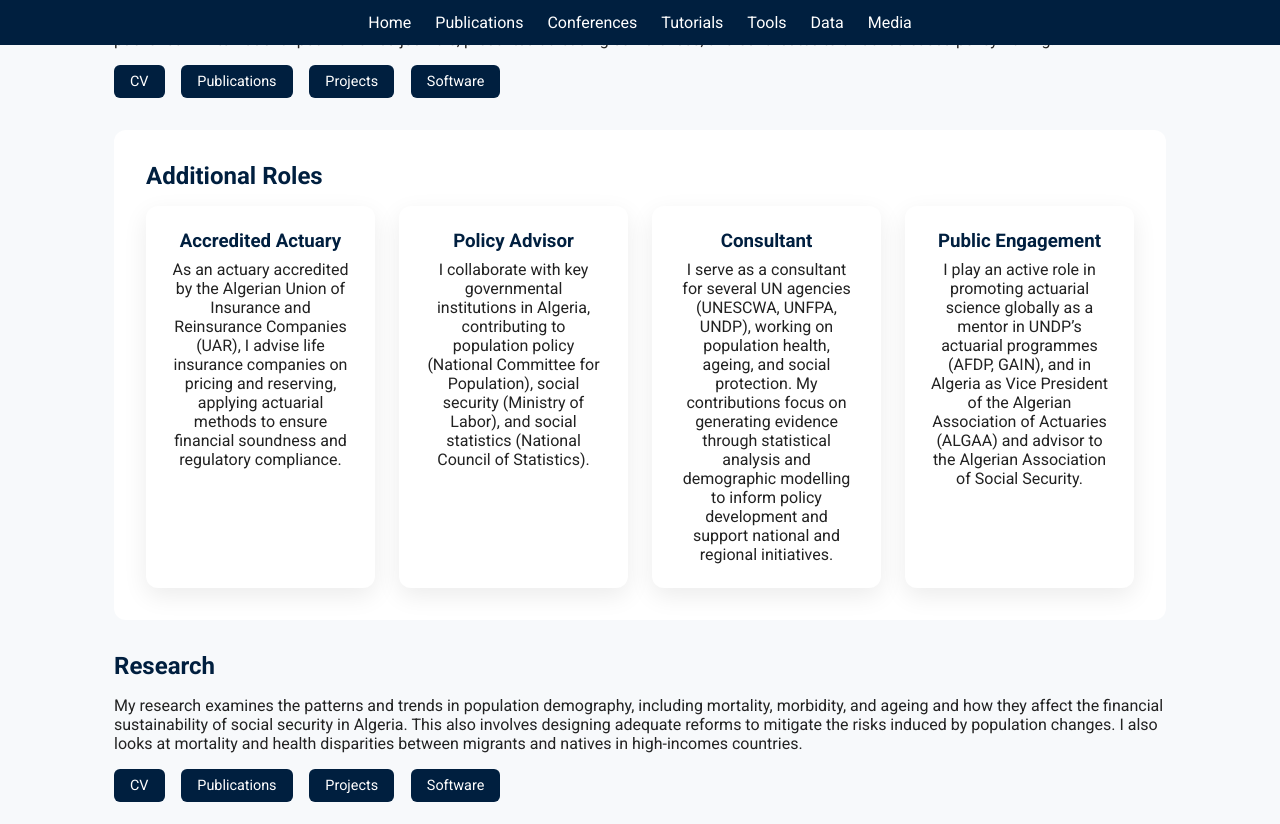
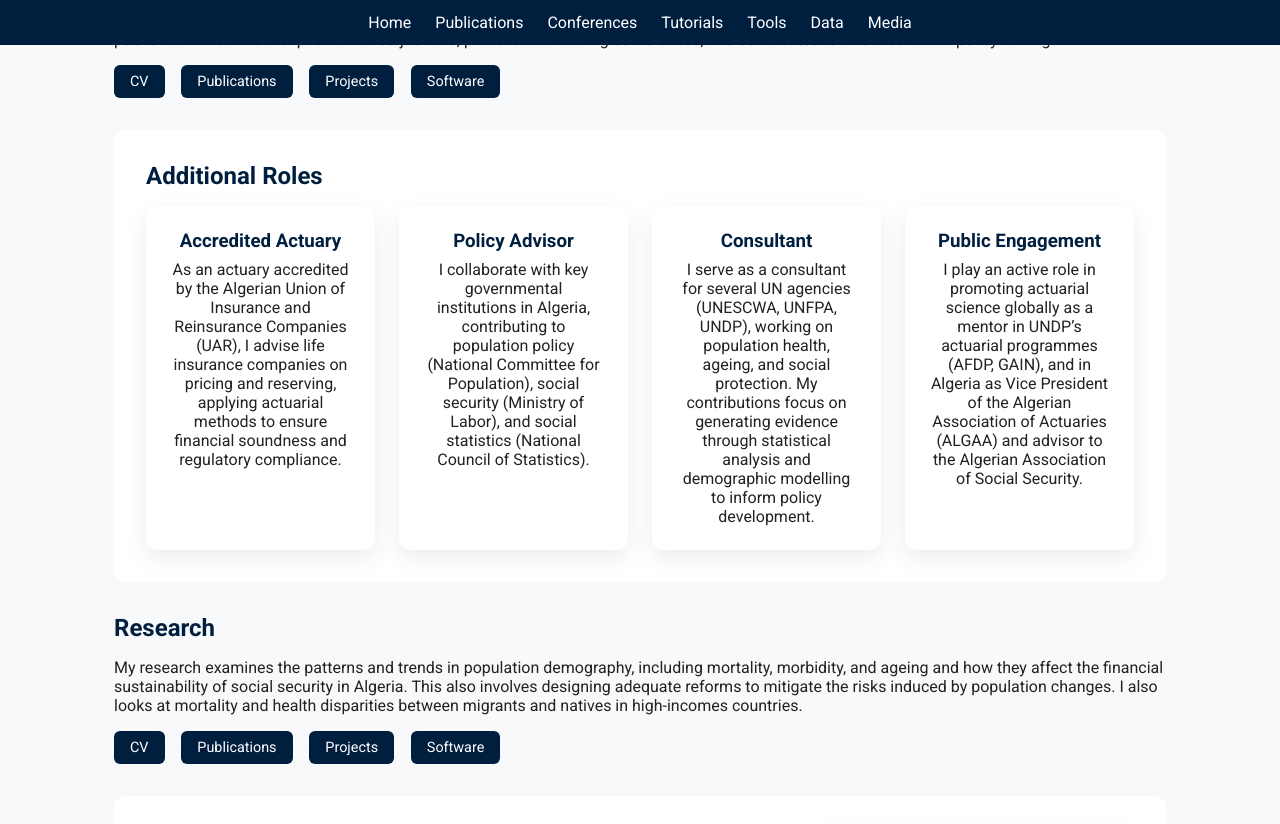
Before and after one commit to Farid-FLICI/farid-flici.github.io, a Jekyll site: the page index2.html, which Jekyll copies as it is, in a window 1280 px wide and 900 px high, scrolled down 331 px, cut to the strip 0-824 px from the top of the window. Built offline with Jekyll 4.4.1, drawn with Linux system fonts in a browser that asks for light colours; some of the changed text lies outside the part shown.

Commit message:
Update index2.html

```diff
--- a/index2.html
+++ b/index2.html
@@ -185,7 +185,7 @@ function copyEmail(e) {
     <div class="role-card">
       <h3>Consultant</h3>
 <p>I serve as a consultant for several UN agencies (UNESCWA, UNFPA, UNDP), working on population health, ageing, and social protection. My contributions
-  focus on generating evidence through statistical analysis and demographic modelling to inform policy development and support national and regional initiatives.</p>    </div>
+  focus on generating evidence through statistical analysis and demographic modelling to inform policy development.</p>    </div>
 
     <div class="role-card">
       <h3>Public Engagement</h3>
```
Also changed, not shown: other parts of index2.html (+1 -0 lines).
